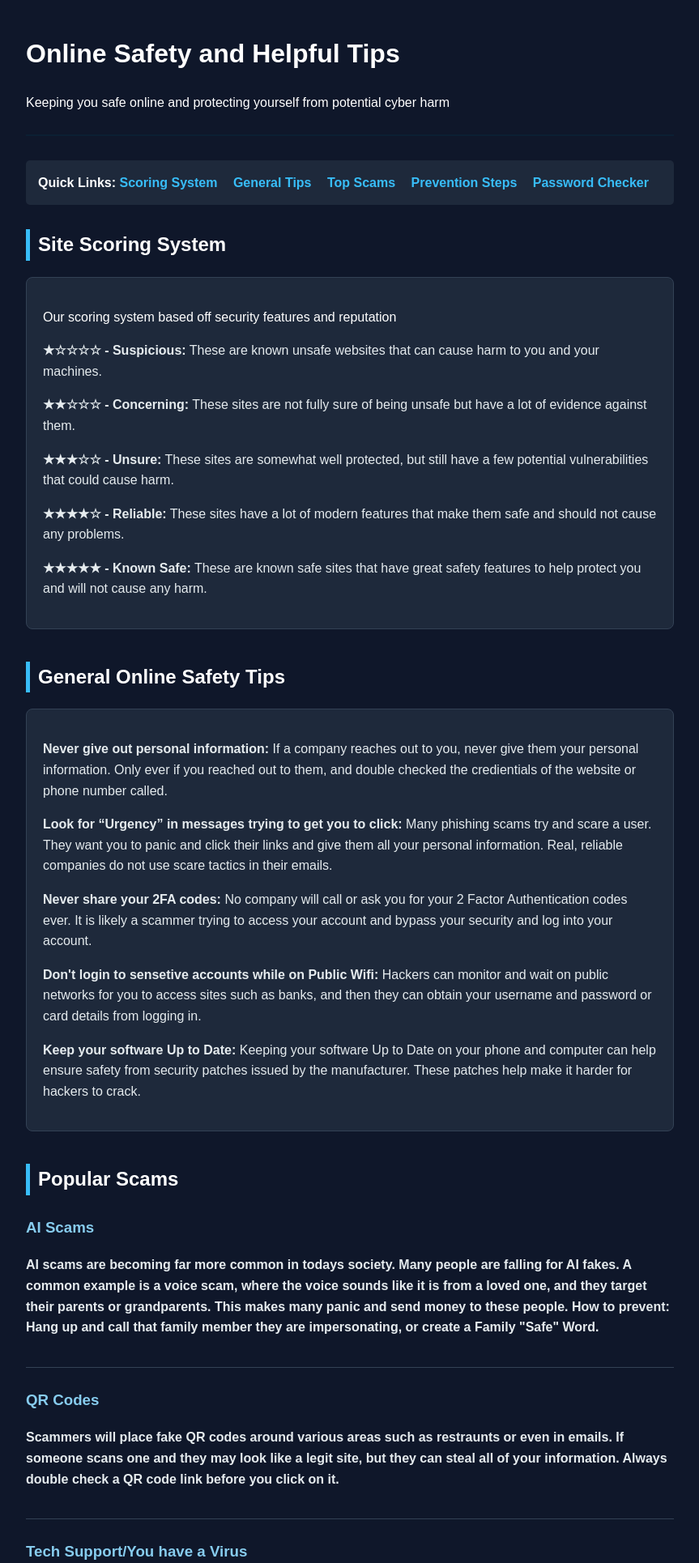
After one commit to DaSonOfPoseidon/BrowseShield, a Flask app: page /wiki in a window 1280 px wide. The commit adds this page. Shown: the top 1930 px of the page at 81% size, without its empty margins (208-1071 px from the left). Run offline with Flask 3, Linux system fonts and the light colour scheme.

Commit message:
Added wiki/basic password checker + button on homepage

```diff
--- a/Portal/app.py
+++ b/Portal/app.py
@@ -23,6 +23,10 @@ def create_app():
     def index():
         return render_template("index.html")
 
+    @app.route("/wiki")
+    def wiki():
+        return render_template("wiki.html")
+
     return app
 
 app = create_app()
--- /dev/null
+++ b/Portal/templates/wiki.html
@@ -0,0 +1,195 @@
+<!DOCTYPE html>
+<html lang="en">
+<head>
+    <meta charset="UTF-8">
+    <meta name="viewport" content="width=device-width, initial-scale=1.0">
+    <title>Online Safety Wiki</title>
+    <style>
+        body {
+            font-family: Arial, sans-serif;
+            line-height: 1.6;
+            color: white;
+            max-width: 800px;
+            margin: 0 auto;
+            padding: 20px;
+            background-color: #0f172a;
+        }
+
+        header {
+            border-bottom: 2px solid #0B1f33;
+            margin-bottom: 30px;
+            padding-bottom: 10px;
+        }
+
+        nav {
+            background: #1e293b;
+            padding: 15px;
+            border-radius: 5px;
+            margin-bottom: 30px;
+        }
+
+        nav a {
+            margin-right: 15px;
+            text-decoration: none;
+            color: #38bdf8;
+            font-weight: bold;
+        }
+
+        section {
+            margin-bottom: 40px;
+        }
+
+        h1 { color: #ffffff; }
+        h2 { color: #ffffff; border-left: 5px solid #38bdf8; padding-left: 10px; }
+        h3 { color: #87ccee; margin-top: 25px; }
+
+        .info-box {
+            background-color: #1e293b;
+            border: 1px solid #334155;
+            padding: 20px;
+            border-radius: 8px;
+            margin-top: 10px;
+        }
+
+        .scam-item {
+            border-bottom: 1px solid #334155;
+            padding-bottom: 20px;
+            margin-bottom: 20px;
+        }
+
+        .back-link {
+            display: inline-block;
+            margin-top: 40px;
+            padding: 10px 15px;
+            background-color: #334155;
+            color: white;
+            text-decoration: none;
+            border-radius: 4px;
+            font-weight: bold
+        }
+
+        .back-link:hover {
+            background-color: #475569;
+        }
+    </style>
+</head>
+<body>
+
+    <header>
+        <h1>Online Safety and Helpful Tips</h1>
+        <p>Keeping you safe online and protecting yourself from potential cyber harm</p>
+    </header>
+
+    <nav>
+        <strong>Quick Links:</strong>
+        <a href="#scoring-system">Scoring System</a> <a href="#general-tips">General Tips</a>
+        <a href="#popular-scams">Top Scams</a>
+        <a href="#prevention">Prevention Steps</a>
+        <a href="#password-checker">Password Checker</a>
+    </nav>
+
+    <section id="scoring-system">
+        <h2>Site Scoring System</h2>
+        <div class="info-box">
+            <p>Our scoring system based off security features and reputation</p>
+            <p style="color: #e5ebee;"><strong>★☆☆☆☆ - Suspicious:</strong> These are known unsafe websites that can cause harm to you and your machines. </p>
+            <p style="color: #e5ebee;"><strong>★★☆☆☆ - Concerning:</strong> These sites are not fully sure of being unsafe but have a lot of evidence against them.</p>
+            <p style="color: #e5ebee;"><strong>★★★☆☆ - Unsure:</strong> These sites are somewhat well protected, but still have a few potential vulnerabilities that could cause harm.</p>
+            <p style="color: #e5ebee;"><strong>★★★★☆ - Reliable:</strong> These sites have a lot of modern features that make them safe and should not cause any problems.</p>
+            <p style="color: #e5ebee;"><strong>★★★★★ - Known Safe:</strong> These are known safe sites that have great safety features to help protect you and will not cause any harm.</p>
+        </div>
+    </section>
+
+    <section id="general-tips">
+        <h2>General Online Safety Tips</h2>
+        <div class="info-box">
+            <p style="color: #e5ebee;"><strong>Never give out personal information: </strong>If a company reaches out to you, never give them your personal information. Only ever if you reached out to them, and double checked the credientials of the website or phone number called.</p>
+            <p style="color: #e5ebee;"><strong>Look for “Urgency” in messages trying to get you to click: </strong> Many phishing scams try and scare a user. They want you to panic and click their links and give them all your personal information. Real, reliable companies do not use scare tactics in their emails.</p>
+            <p style="color: #e5ebee;"><strong>Never share your 2FA codes: </strong>No company will call or ask you for your 2 Factor Authentication codes ever. It is likely a scammer trying to access your account and bypass your security and log into your account.</p>
+            <p style="color: #e5ebee;"><strong>Don't login to sensetive accounts while on Public Wifi: </strong>Hackers can monitor and wait on public networks for you to access sites such as banks, and then they can obtain your username and password or card details from logging in.</p>
+            <p style="color: #e5ebee;"><strong>Keep your software Up to Date: </strong>Keeping your software Up to Date on your phone and computer can help ensure safety from security patches issued by the manufacturer. These patches help make it harder for hackers to crack.</p>
+        </div>
+    </section>
+
+    <section id="popular-scams">
+        <h2>Popular Scams</h2>
+
+    <div class="scam-item">
+        <h3>AI Scams</h3>
+        <p style="color: #e5ebee;"><strong>AI scams are becoming far more common in todays society. Many people are falling for AI fakes. A common example is a <strong>voice scam</strong>, where the voice sounds like it is from a loved one, and they target their parents or grandparents. This makes many panic and send money to these people. <strong>How to prevent:</strong> Hang up and call that family member they are impersonating, or create a Family "Safe" Word.
+        </strong></p>
+    </div>
+
+    <div class="scam-item">
+        <h3>QR Codes</h3>
+        <p style="color: #e5ebee;"><strong>Scammers will place fake QR codes around various areas such as restraunts or even in emails. If someone scans one and they may look like a legit site, but they can steal all of your information. Always double check a QR code link before you click on it.</strong></p>
+    </div>
+
+    <div class="scam-item">
+        <h3>Tech Support/You have a Virus</h3>
+        <p style="color: #e5ebee;"><strong>A Popup will show up on your screen looking like its from a legit security company. These can freeze your screen, causing many users to panic and calling the help number on the popup. Upon calling, they will ask for remote access and then can gain full access to your computer. With this they can steal all of your information by tricking you into panicking.</strong></p>
+    </div>
+    </section>
+
+    <section id="prevention">
+        <h2>Prevention</h2>
+        <div class="info-box">
+            <ul>
+                <li>Create strong passwords atleast 12 characters more. Use numbers, special characters, and not things such as name or birthday.</li>
+                <li>Never share your password with anyone. Passwords should be confidential and only you know them.</li>
+                <li>Do not use the same password for every login.</li>
+                <li>Use a Password Manager to keep track of your passwords so you don't lose them and this keeps them secure.</li>
+                <li>Always double check the Full URL before clicking.</li>
+                <li>Never click direclty on links sent from suspicious email addresses.</li>
+                <li>Hover before clicking on a link to see the full address.</li>
+                <li>Don't allow location or microphone services on your mobile phone.</li>
+            </ul>
+        </div>
+    </section>
+
+    <section id="password-checker">
+        <h2>Password Strength Checker</h2>
+        <div class="info-box">
+            <p style="color: #e5ebee">Test the strength of your Password</p>
+
+            <input type="password" id="passInput" placeholder="Enter password for testing"
+                style="width: 100%; padding: 12px; border-radius: 6px; border: 1px solid #334155; background: #0f172a; color: white; margin-bottom: 10px; box-sizing: border-box;">
+
+            <div id="strength-bar" style="height: 10px; width: 0%; border-radius: 5px; transition: 0.3s; margin-bottom: 10px;"></div>
+            <p id="strength-text" style="font-weight: bold; color: #e5ebee;">Strength: Enter a password</p>
+        </div>
+    </section>
+
+    <a href="/" class="back-link">Return to Login Page</a>
+
+    <script>
+        const passInput = document.getElementById('passInput');
+        const strengthBar = document.getElementById('strength-bar');
+        const strengthText = document.getElementById('strength-text');
+
+        passInput.addEventListener('input', () => {
+            const val = passInput.value;
+            let score = 0;
+
+            if (val.length >= 8) score++;
+            if (val.length >= 12) score ++;
+            if (/[A-Z]/.test(val)) score++;
+            if (/[0-9]/.test(val)) score++;
+            if (/[^A-Za-z0-9]/.test(val)) score++;
+
+            let colors = ['#ef4444', '#f97316', '#fbbf24', '#a3e635', '#22c55e'];
+            let labels = ['Very Weak', 'Weak', 'Average', 'Strong', 'Very Strong'];
+
+            if (val.length === 0) {
+                strengthBar.style.width = '0%';
+                strengthText.innerText = 'Strength: Enter a password';
+            } else {
+                strengthBar.style.width = (score * 20) + '%';
+                strengthBar.style.backgroundColor = colors[score - 1] || colors [0];
+                strengthText.innerText = 'Strength: ' + (labels[score - 1] || labels[0]);
+                strengthText.style.color = colors[score - 1] || colors[0];
+            }
+        });
+    </script>
+</body>
+</html>
```
Also changed, not shown: Portal/templates/index.html (+8 -0 lines).
